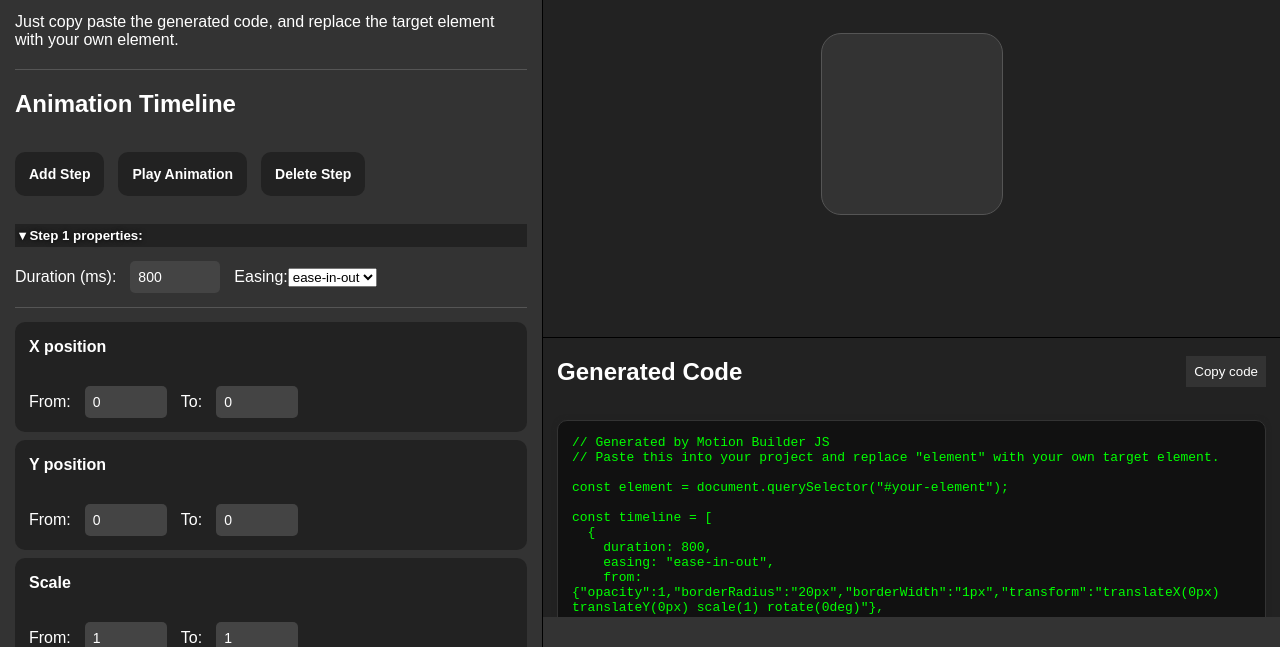
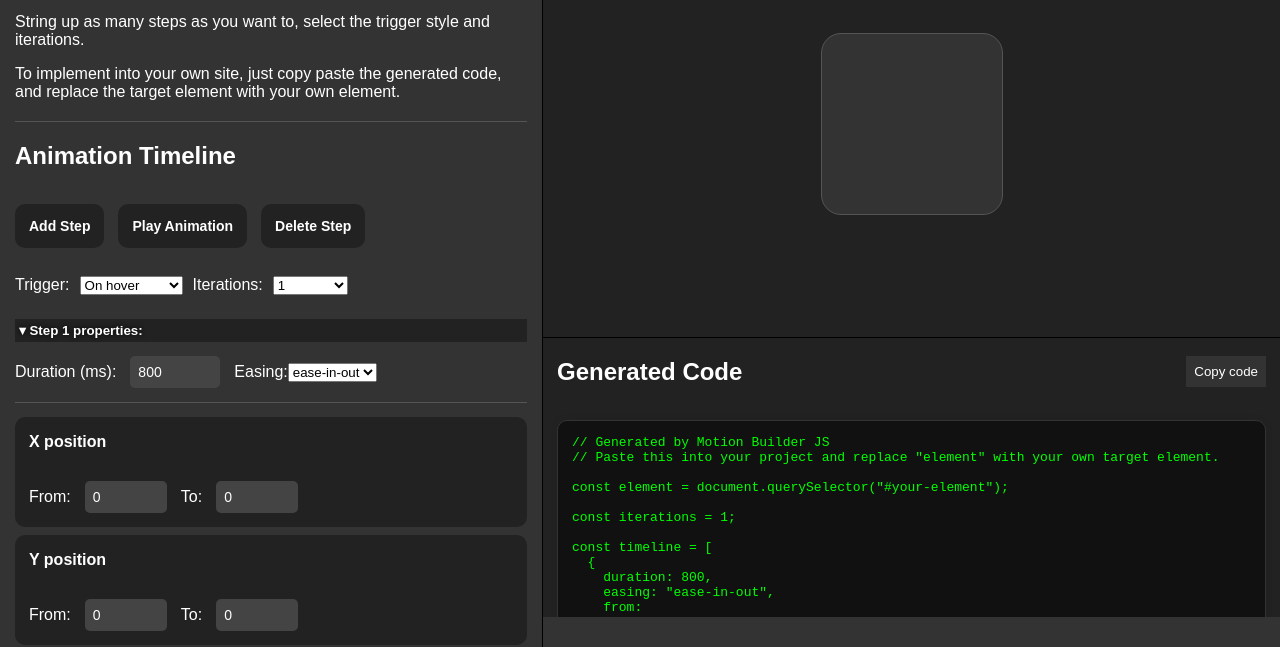
Before and after one commit to gbsr/week-3-motion-builder-js, a plain HTML site: page index.html in a window 1280 px wide. Both pictures are taken after a click on the button "Play Animation". Shown: the part 183-830 px from the top of the page. Drawn offline with Linux system fonts and the light colour scheme.

Commit message:
iterations and trigger style

```diff
--- a/index.html
+++ b/index.html
@@ -24,8 +24,9 @@
             A visual front-end for creating animations quickly by hand.
             You tweak the values; it shows you the motion and generates the complete JS for you to use anywhere.
           </span>
+          <p>String up as many steps as you want to, select the trigger style and iterations.</p>
           <p>
-            Just copy paste the generated code, and replace the target element with your own element.
+            To implement into your own site, just copy paste the generated code, and replace the target element with your own element.
           </p>
         </div>
       </div>
--- a/src/preview/previewEngine.js
+++ b/src/preview/previewEngine.js
@@ -1,6 +1,6 @@
 import { getCurrentStep } from "../state/state.js";
 import { PROPERTIES } from "../props/properties.js";
-import { state } from "../state/state.js";
+import { state, animationSettings } from "../state/state.js";
 
 export function playCurrentStep() {
   const step = getCurrentStep();
@@ -14,9 +14,15 @@ export function playCurrentStep() {
 
   const [fromKeyframe, toKeyframe] = buildKeyframesFromStep(step);
 
+  const iterations =
+    animationSettings.iterations === "infinite"
+      ? Infinity
+      : Number(animationSettings.iterations) || 1;
+
   el.animate([fromKeyframe, toKeyframe], {
     duration: step.duration,
     easing: step.easing,
+    iterations,
     fill: "forwards"
   });
 }
@@ -78,20 +84,38 @@ export function playTimeline() {
     el.getAnimations().forEach((a) => a.cancel());
   }
 
+  const steps = state.steps;
+  const totalIterations =
+    animationSettings.iterations === "infinite"
+      ? Infinity
+      : Number(animationSettings.iterations) || 1;
+
+  let iteration = 0;
   let index = 0;
 
   function runNext() {
-    if (index >= state.steps.length) return;
+    // if we've played all steps in this iteration, move to next iteration
+    if (index >= steps.length) {
+      iteration += 1;
+      index = 0;
 
-    const step = state.steps[index];
+      if (iteration >= totalIterations) {
+        return;
+      }
+    }
+
+    const step = steps[index];
     const [fromKeyframe, toKeyframe] = buildKeyframesFromStep(step);
+
+    const isLastStepOfLastIteration =
+      iteration === totalIterations - 1 && index === steps.length - 1;
 
     const animation = el.animate([fromKeyframe, toKeyframe], {
       duration: step.duration,
       easing: step.easing,
-      fill: index === state.steps.length - 1
-      ? "forwards" // final step → freeze the end result
-      : "none"     // intermediate steps → don't freeze end state
+      fill: isLastStepOfLastIteration
+        ? "forwards" // final step → freeze the end result
+        : "none"     // intermediate steps → don't freeze end state
     });
 
     index += 1;
--- a/src/state/state.js
+++ b/src/state/state.js
@@ -18,6 +18,25 @@ export function createDefaultStep(name, index) {
     from,
     to
   };
+}
+
+export const animationSettings = {
+  trigger: "hover",   // "hover" | "click" | "load" | "manual"
+  iterations: 1       // number or "infinite"
+};
+
+export function setTrigger(trigger) {
+  animationSettings.trigger = trigger;
+}
+
+export function setIterations(raw) {
+  if (raw === "infinite") {
+    animationSettings.iterations = "infinite";
+    return;
+  }
+
+  const n = Number(raw);
+  animationSettings.iterations = Number.isFinite(n) && n > 0 ? n : 1;
 }
 
 export const state = {
--- a/src/ui/codeOutput.js
+++ b/src/ui/codeOutput.js
@@ -1,4 +1,4 @@
-import { state } from "../state/state.js";
+import { state, animationSettings } from "../state/state.js";
 import { buildKeyframesFromStep } from "../preview/previewEngine.js";
 
 
@@ -13,6 +13,15 @@ export function generateCodeFromTimeline(element) {
   lines.push("");
 
   lines.push(`const element = document.querySelector("#your-element");`);
+  lines.push("");
+
+  // iterations
+  const iter =
+    animationSettings.iterations === "infinite"
+      ? "Infinity"
+      : animationSettings.iterations;
+
+  lines.push(`const iterations = ${iter};`);
   lines.push("");
 
   lines.push(`const timeline = [`);
@@ -31,7 +40,7 @@ export function generateCodeFromTimeline(element) {
   lines.push(`];`);
   lines.push("");
   lines.push(`// To run:`);
-  lines.push(`// playTimeline(element, timeline);`);
+  lines.push(`// playTimeline(element, timeline, iterations);`);
 
   element.textContent = lines.join("\n");
 }
--- a/src/ui/editorPanel.js
+++ b/src/ui/editorPanel.js
@@ -92,3 +92,69 @@ export function renderTimingControls(step, parent) {
   });
   timingPanel.appendChild(easingSelect);
 }
+
+import { animationSettings, setTrigger, setIterations } from "../state/state.js";
+
+
+// iteration and trigger settings
+export function renderAnimationSettings(container) {
+  container.innerHTML = "";
+
+  // trigger
+  const triggerLabel = document.createElement("label");
+  triggerLabel.textContent = "Trigger:";
+  container.appendChild(triggerLabel);
+
+  const triggerSelect = document.createElement("select");
+  ["hover", "click", "load", "manual"].forEach(value => {
+    const opt = document.createElement("option");
+    opt.value = value;
+    opt.textContent = {
+      hover: "On hover",
+      click: "On click",
+      load: "On page load",
+      manual: "Manual"
+    }[value];
+    if (value === animationSettings.trigger) opt.selected = true;
+    triggerSelect.appendChild(opt);
+  });
+  triggerSelect.addEventListener("change", () => {
+    setTrigger(triggerSelect.value);
+  });
+  container.appendChild(triggerSelect);
+
+  // iterations
+  const iterLabel = document.createElement("label");
+  iterLabel.textContent = "Iterations:";
+  container.appendChild(iterLabel);
+
+  const iterSelect = document.createElement("select");
+  [
+    { value: "1",        label: "1" },
+    { value: "2",        label: "2" },
+    { value: "3",        label: "3" },
+    { value: "5",        label: "5" },
+    { value: "10",       label: "10" },
+    { value: "infinite", label: "∞ Infinite" }
+  ].forEach(optValue => {
+    const opt = document.createElement("option");
+    opt.value = optValue.value;
+    opt.textContent = optValue.label;
+
+    const current = animationSettings.iterations;
+    if (
+      (current === "infinite" && optValue.value === "infinite") ||
+      (typeof current === "number" && String(current) === optValue.value)
+    ) {
+      opt.selected = true;
+    }
+
+    iterSelect.appendChild(opt);
+  });
+
+  iterSelect.addEventListener("change", () => {
+    setIterations(iterSelect.value);
+  });
+
+  container.appendChild(iterSelect);
+}
--- a/src/ui/renderTimeline.js
+++ b/src/ui/renderTimeline.js
@@ -1,11 +1,20 @@
 // src/ui/renderTimeline.js
 import { state, getCurrentStep, setCurrentStepIndex } from "../state/state.js";
-import { renderEditorPanel, renderTimingControls } from "../ui/editorPanel.js";
+import { renderEditorPanel, renderTimingControls, renderAnimationSettings } from "../ui/editorPanel.js";
 
 export function renderTimeline() {
   const stepsContainer = document.getElementById("steps-container");
   const timeControls = document.getElementById("timing-controls");
   if (!stepsContainer || !timeControls) return;
+
+  // animationSettings dropdown
+  let settings = timeControls.querySelector(".animation-settings");
+  if (!settings) {
+    settings = document.createElement("div");
+    settings.className = "animation-settings";
+    timeControls.insertBefore(settings, stepsContainer);
+  }
+  renderAnimationSettings(settings);
 
   stepsContainer.innerHTML = "";
 
--- a/styles.css
+++ b/styles.css
@@ -225,3 +225,9 @@ input {
   text-shadow: 0 0 5px #000;
 
 }
+
+.animation-settings {
+  padding-bottom: 24px;
+  display: flex;
+  gap: 10px;
+}
```
